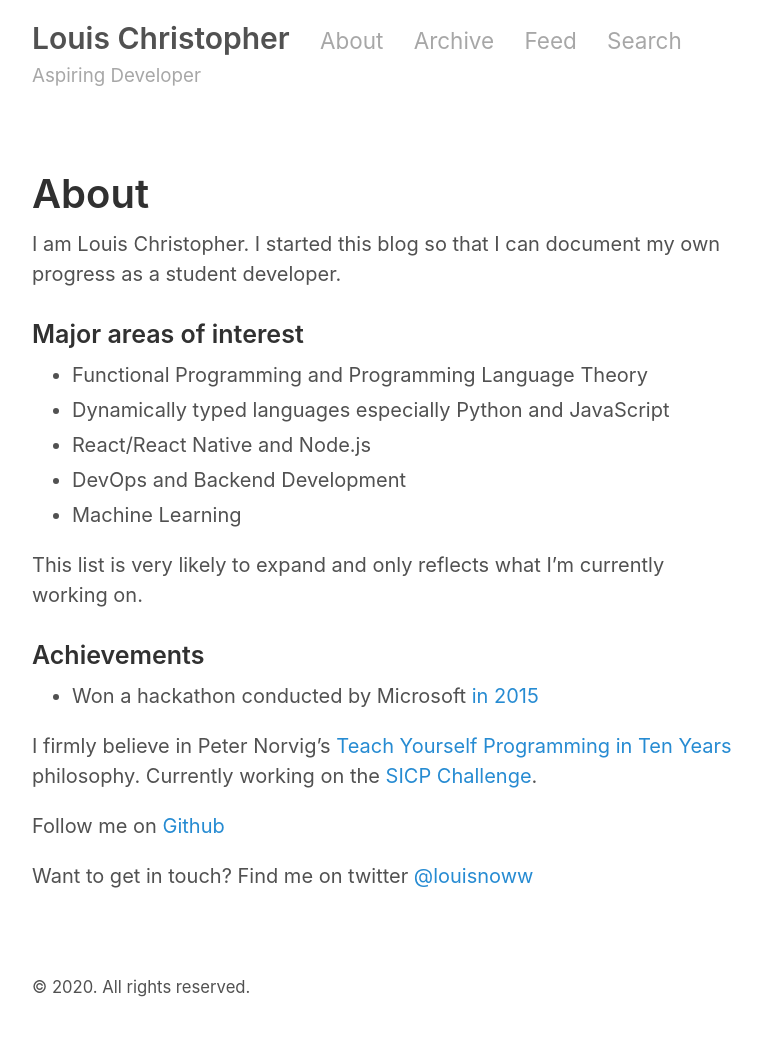
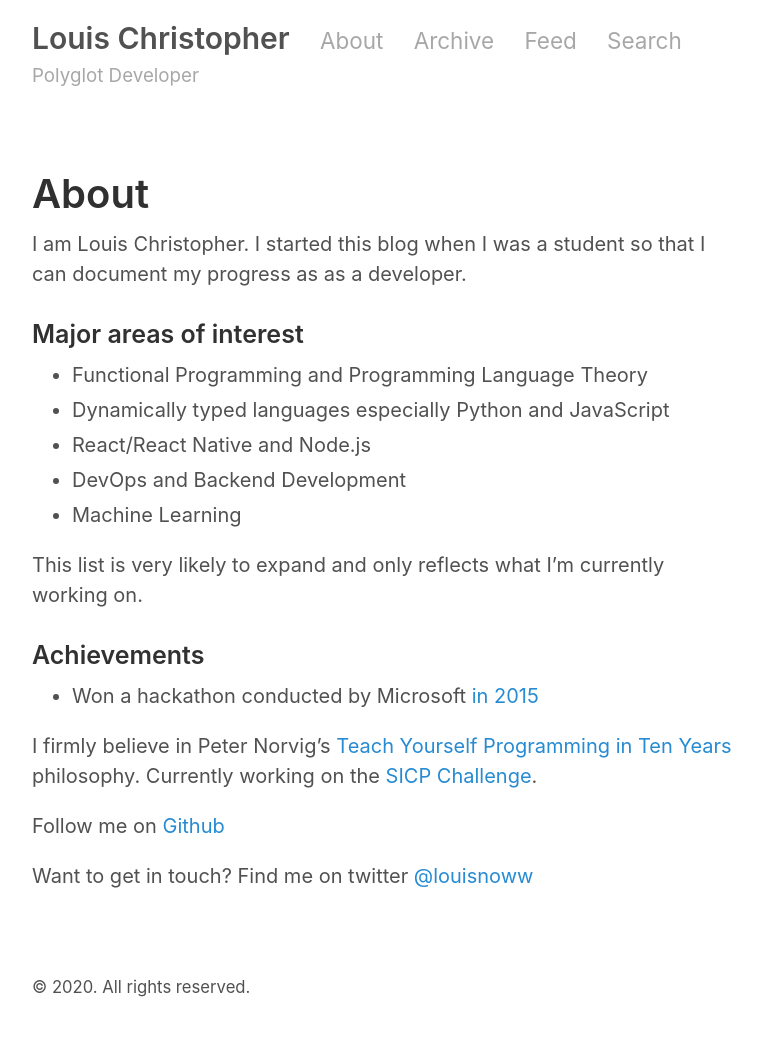
Before and after one commit to louisnow/louisnow.github.io, a Jekyll site: the page built from about.markdown, in a window 1280 px wide. Shown: the whole page, without its empty margins (258-1020 px from the left). Built offline with Jekyll 4.4.1, drawn with Linux system fonts in a browser that asks for light colours.

Commit message:
Update info

```diff
--- a/_config.yml
+++ b/_config.yml
@@ -4,7 +4,7 @@ permalink:           pretty
 
 # Setup
 title:               Louis Christopher
-tagline:             Aspiring Developer
+tagline:             Polyglot Developer
 url:                 https://www.louischristopher.me
 shorturl:            louischristopher.me
 
--- a/about.markdown
+++ b/about.markdown
@@ -3,7 +3,7 @@ layout: page
 title: About
 ---
 
-I am Louis Christopher. I started this blog so that I can document my own progress as a student developer.
+I am Louis Christopher. I started this blog when I was a student so that I can document my progress as as a developer.
 
 ### Major areas of interest
 
```
